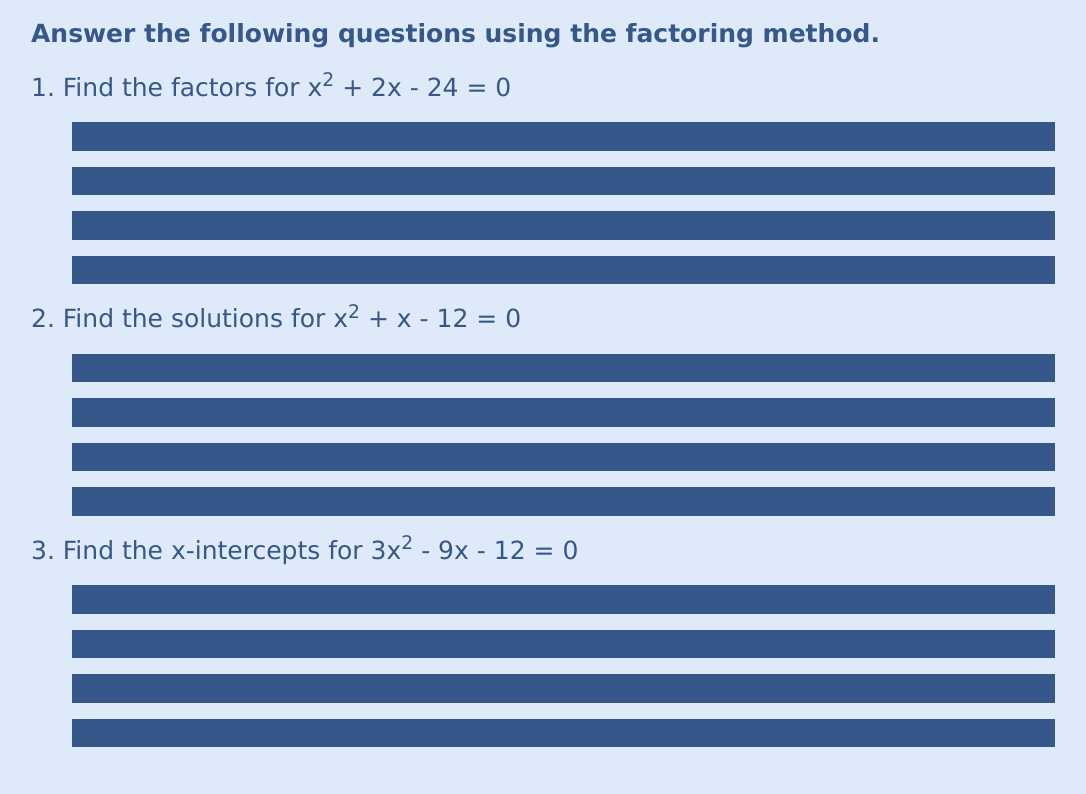
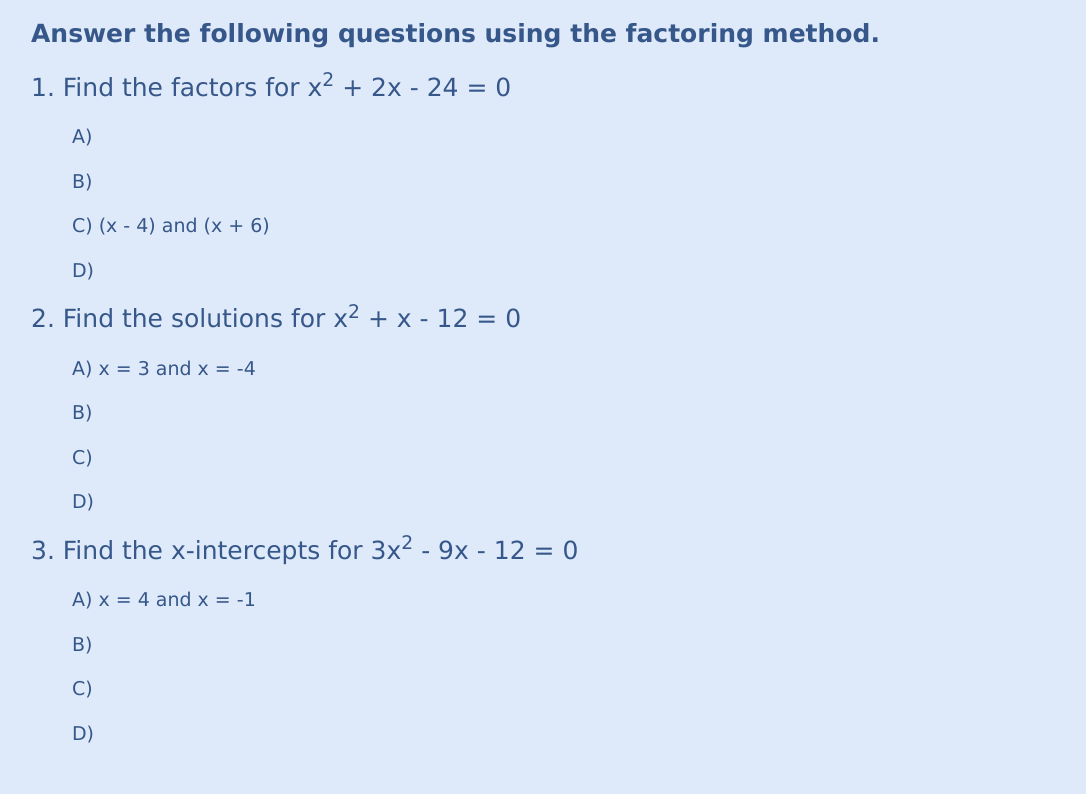
Before and after one commit to YomenT/bluebird-teaching, a React (Create React App) app in the folder reactapp/: page /passport_to_advanced_math/quadratics_foundations_checkup in a window 1280 px wide. Shown: the part 960-1754 px from the top of the page, without its empty margins (97-1183 px from the left). Built offline with nearby package versions, Linux system fonts and the light colour scheme.

Commit message:
CSS Testing

```diff
--- a/reactapp/src/index.css
+++ b/reactapp/src/index.css
@@ -188,8 +188,8 @@ a:hover {
 }
 
 #answer-choice {
-  background-color: #365789;
-  transition: color .3s;
+  background-color: #dee9f9;
+  transition: 0.3s;
 }
 
 #answer-choice:hover {
```
